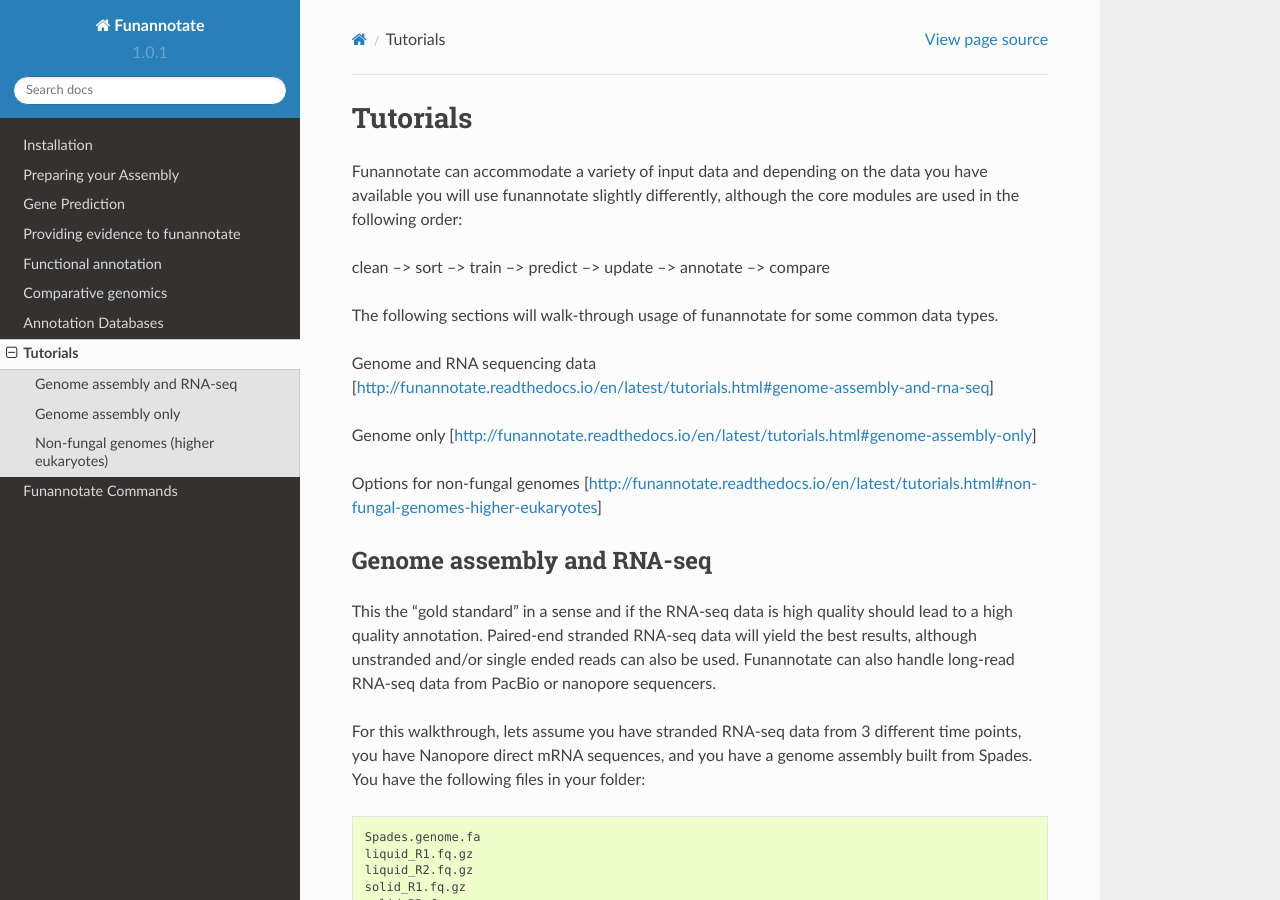
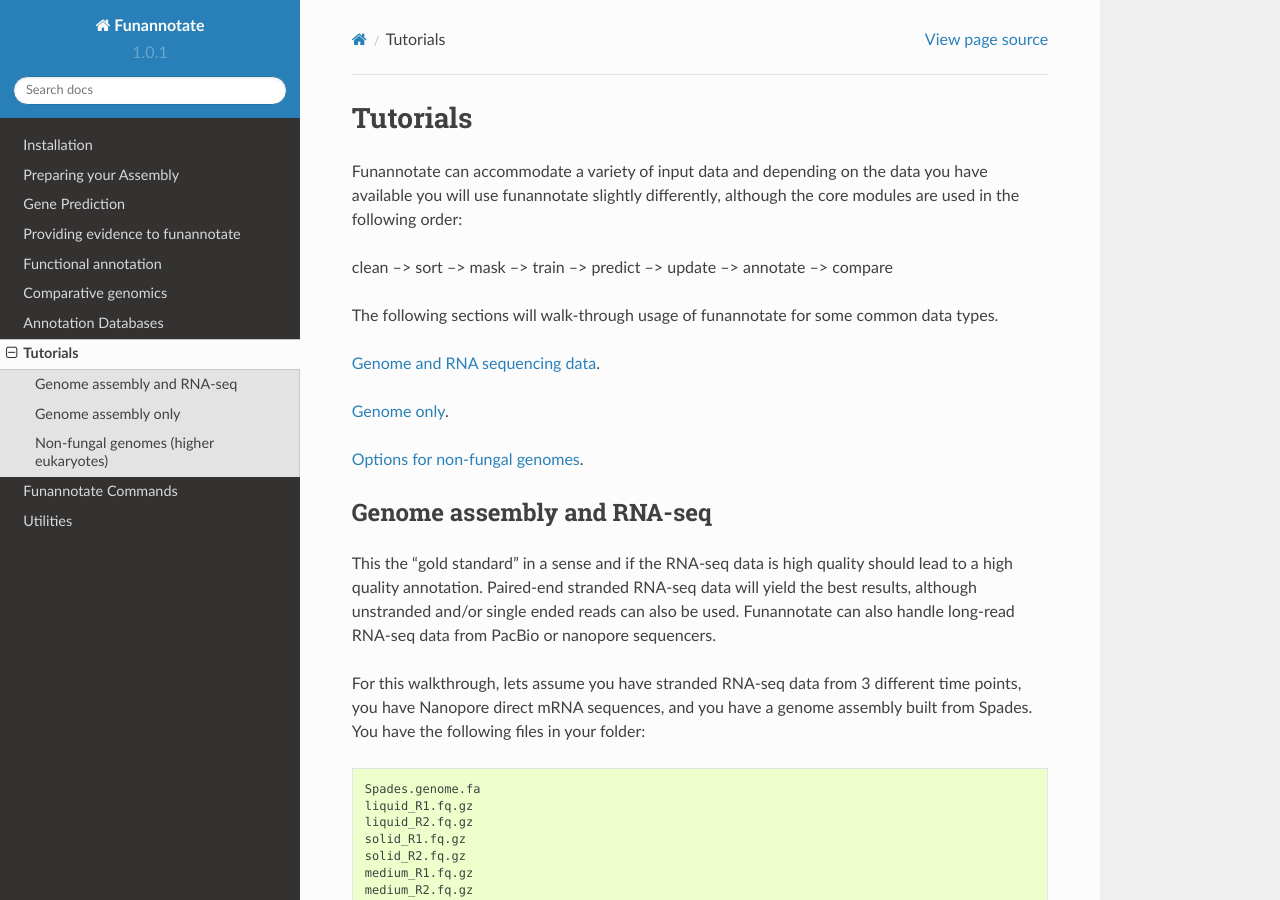
Before and after one commit to nextgenusfs/funannotate, a Sphinx documentation site: the page built from docs/tutorials.rst, in a window 1280 px wide and 900 px high. Built offline with Sphinx 7.4.7 and the Read the Docs theme 2.0.0, drawn with Linux system fonts in a browser that asks for light colours.

Commit message:
docs add utilities and others

```diff
--- a/docs/index.rst
+++ b/docs/index.rst
@@ -18,6 +18,7 @@
    databases
    tutorials
    commands
+   utilities
 
 
 Funannotate is a genome prediction, annotation, and comparison software package. It was originally written to annotate fungal genomes (small eukaryotes ~ 30 Mb genomes), but has evolved over time to accomodate larger genomes. The impetus for this software package was to be able to accurately and easily annotate a genome for submission to NCBI GenBank. Existing tools (such as Maker) require significant manually editing to comply with GenBank submission rules, thus funannotate is aimed at simplifying the genome submission process.
@@ -27,7 +28,9 @@
 
 
 * :ref:`install`
+* :ref:`prepare`
 * :ref:`predict`
 * :ref:`annotate`
 * :ref:`compare`
 * :ref:`tutorials`
+* :ref:`utilities`
--- a/docs/tutorials.rst
+++ b/docs/tutorials.rst
@@ -5,15 +5,15 @@
 ================================
 Funannotate can accommodate a variety of input data and depending on the data you have available you will use funannotate slightly differently, although the core modules are used in the following order:
 
-clean --> sort --> train --> predict --> update --> annotate --> compare
+clean --> sort --> mask --> train --> predict --> update --> annotate --> compare
 
 The following sections will walk-through usage of funannotate for some common data types.
 
-Genome and RNA sequencing data [http://funannotate.readthedocs.io/en/latest/tutorials.html#genome-assembly-and-rna-seq]
+`Genome and RNA sequencing data <http://funannotate.readthedocs.io/en/latest/tutorials.html#genome-assembly-and-rna-seq>`_.
 
-Genome only [http://funannotate.readthedocs.io/en/latest/tutorials.html#genome-assembly-only]
+`Genome only <http://funannotate.readthedocs.io/en/latest/tutorials.html#genome-assembly-only>`_.
 
-Options for non-fungal genomes [http://funannotate.readthedocs.io/en/latest/tutorials.html#non-fungal-genomes-higher-eukaryotes]
+`Options for non-fungal genomes <http://funannotate.readthedocs.io/en/latest/tutorials.html#non-fungal-genomes-higher-eukaryotes>`_.
 
 
 Genome assembly and RNA-seq
```
Also changed, not shown: docs/compare.rst (+4 -3 lines), docs/prepare.rst (+34 -34 lines), docs/utilities.rst (added, +115 -0 lines).
